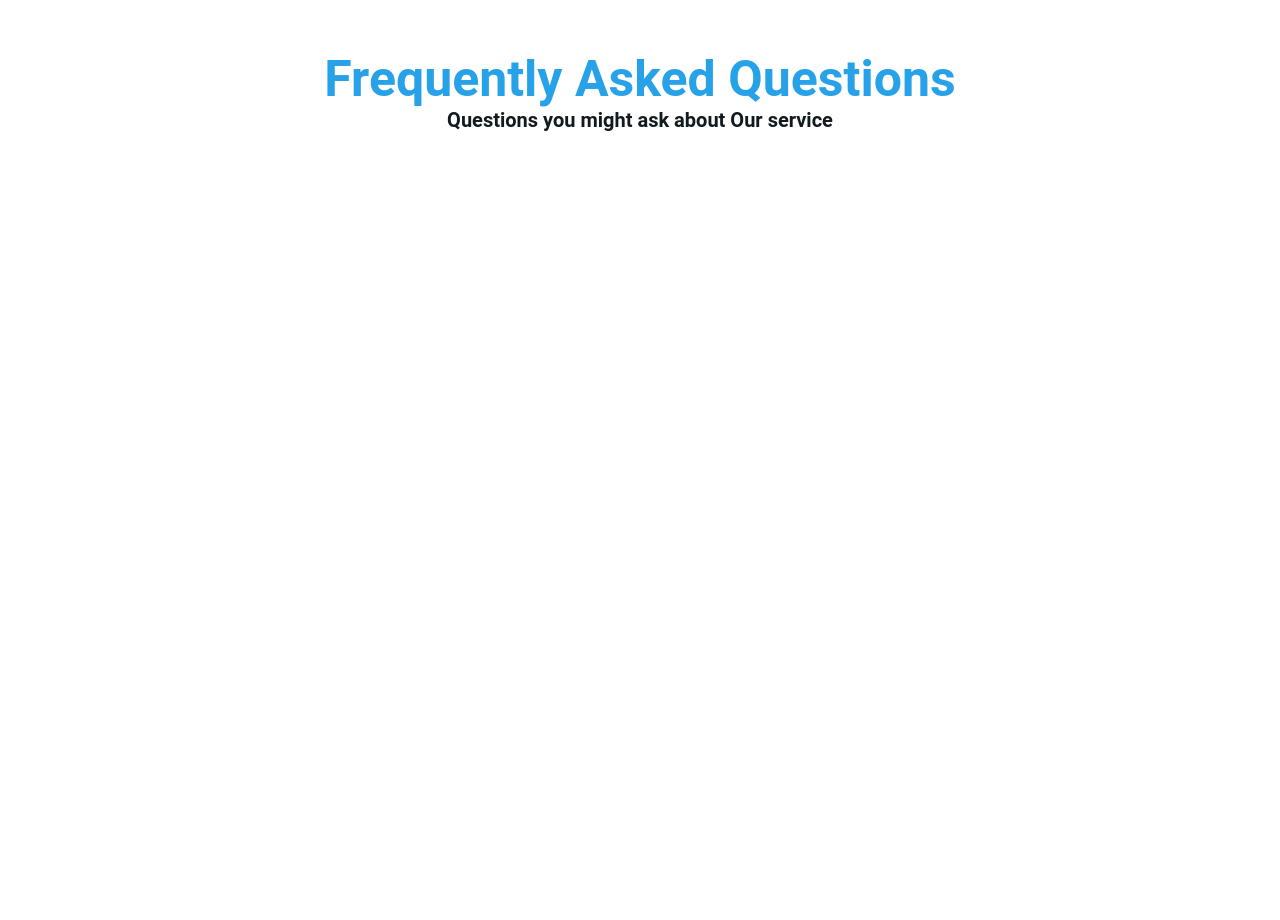
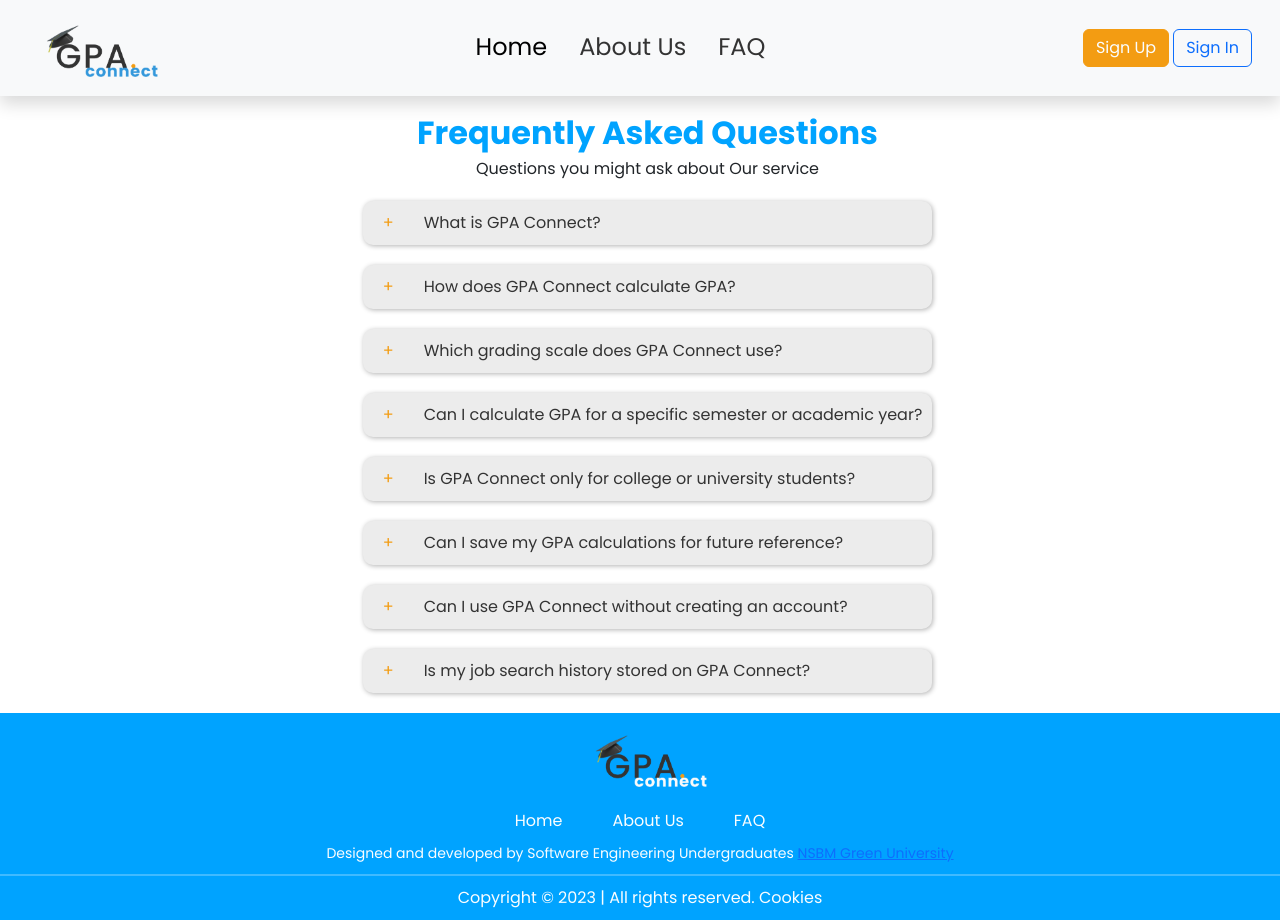
Before and after one commit to KumudithaRanasinghe/GPA_Connect, a Flask app: page /faq in a window 1280 px wide. Before the commit the page ends 131 px from the top, so only its background shows below. Run offline with Flask 3, Linux system fonts and the light colour scheme.

Commit message:
FAQ page added
faq page created and finishd

```diff
--- a/Templates/faq.html
+++ b/Templates/faq.html
@@ -1,21 +1,112 @@
 <!DOCTYPE html>
 <html lang="en">
 <head>
-  <meta charset="UTF-8">
-  <meta name="viewport" content="width=device-width, initial-scale=1.0">
-  <link rel="stylesheet" type="text/css" href="/static/CSS/faq.css">
-  <title>Document</title>
+    <meta charset="UTF-8">
+    <meta name="viewport" content="width=device-width, initial-scale=1.0">
+    <link rel="stylesheet" href="{{ url_for('static', filename='CSS/main.css') }}">
+    <link rel="stylesheet" href="{{ url_for('static', filename='CSS/faq.css') }}">
+    <!-- Bootstrap CSS - CDN -->
+    <link
+          href="https://cdn.jsdelivr.net/npm/bootstrap@5.3.2/dist/css/bootstrap.min.css"
+          rel="stylesheet"
+          integrity="sha384-T3c6CoIi6uLrA9TneNEoa7RxnatzjcDSCmG1MXxSR1GAsXEV/Dwwykc2MPK8M2HN"
+          crossorigin="anonymous">
+    <title>NSBM</title>
+
 </head>
 <body>
+<div class="main-wrapper">
+    <!-- nav bar start -->
+    <header>
+      {% include 'nav.html' %}
+    </header>
+    <!-- nav bar end -->
+    <!-- hero section start -->
+    {% block content %}
+      <!-- Your code Start here -->
 
-  <h1>
-    Frequently Asked Questions<br>
-  </h1>
-  <h5>
-    Questions you might ask about Our service
-  </h5>
+    <main class="load-font">
+
+       <div class="row-dev">
+            <div class="column-dev">
+                <span class="text-head">Frequently Asked Questions</span>
+                <span>Questions you might ask about Our service</span>
+
+                <div class="container">
+
+                    <details>
+                    <summary>What is GPA Connect?</summary>
+                    <div>
+                        <p>GPA Connect is a web application created using Flask Python that helps users calculate<br>their Grade Point Average (GPA) easily.</p>
+                    </div>
+                  </details>
+                  <details>
+                    <summary>How does GPA Connect calculate GPA?</summary>
+                    <div>
+                        <p>GPA Connect uses the standard GPA calculation formula, where each grade is assigned a<br>corresponding point value. The overall GPA is then calculated by averaging these<br>point values.</p>
+                    </div>
+                  </details>
+                  <details>
+                    <summary>Which grading scale does GPA Connect use?</summary>
+                    <div>
+                        <p>GPA Connect supports the common 4.0 scale.</p>
+                    </div>
+                  </details>
+                  <details>
+                    <summary>Can I calculate GPA for a specific semester or academic year?</summary>
+                    <div>
+                        <p>Yes, GPA Connect allows users to input grades for individual courses, specific semesters, or<br>entire academic years for accurate GPA calculations.</p>
+                    </div>
+                  </details>
+                  <details>
+                    <summary>Is GPA Connect only for college or university students?</summary>
+                    <div>
+                        <p>No, GPA Connect can be used anyone. but we specially target the NSBM learning system.</p>
+                    </div>
+                  </details>
+                  <details>
+                    <summary>Can I save my GPA calculations for future reference?</summary>
+                    <div>
+                        <p>Unfortunately, GPA Connect doesn't currently support saving calculations. It is designed for<br>on-the-fly GPA calculations. However, you can take a screenshot or manually<br>record your GPA for future reference.</p>
+                    </div>
+                  </details>
+                  <details>
+                    <summary>Can I use GPA Connect without creating an account?</summary>
+                    <div>
+                        <p>You can calculate GPA without an account, but creating account allows you to find jobs related<br> to your degree program and GPA value, We recommend creating an account<br> for a personalized experience.</p>
+                    </div>
+                  </details>
+                  <details>
+                    <summary>Is my job search history stored on GPA Connect?</summary>
+                    <div>
+                        <p>GPA Connect does not store individual user job search histories or any data related to your GPA.<br>only save your account details only. The application prioritizes user <br>privacy, and job search data is not retained on the server.</p>
+                    </div>
+                  </details>
+                </div>
+
+            </div>
+        </div>
 
 
 
+
+    </main>
+
+
+
+      <!-- Your code Start here -->
+
+    <!-- hero section end -->
+    {% endblock %}
+    <!-- footer start -->
+    {% include 'footer.html' %}
+  <!-- footer end -->
+</div>
+    <!-- Bootstrap JS - CDN -->
+    <script
+      src="https://cdn.jsdelivr.net/npm/bootstrap@5.3.0/dist/js/bootstrap.min.js"
+      integrity="sha384-fbbOQedDUMZZ5KreZpsbe1LCZPVmfTnH7ois6mU1QK+m14rQ1l2bGBq41eYeM/fS"
+      crossorigin="anonymous">
+    </script>
 </body>
 </html>
--- a/app.py
+++ b/app.py
@@ -251,6 +251,5 @@ def faq():
 
 
 
-
 if __name__ == '__main__':
     app.run(debug=True)
--- a/static/CSS/faq.css
+++ b/static/CSS/faq.css
@@ -1,19 +1,75 @@
-
 @import url("main.css");
 
-h1{
+.load-font{
+font-family: Poppins, sans-serif;
+margin-left: 15px;
+}
+
+
+.text-head{
+    font-size: xx-large;
+    font-family: Poppins, sans-serif;
+    font-weight: 700;
+    color: var(--primary-color);
+
+  }
+
+.row-dev{
+    display: flex;
+    flex-direction: row;
+    margin-top: 50px;
+    justify-content: space-around;
+    }
+.column-dev{
+    display: flex;
+    flex-direction: column;
+    justify-content: start;
     text-align: center;
-    font-size: 50px;
-    font-family: 'Roboto', sans-serif;
-    color: #27a2e9;
-    margin-top: 50px;
+}
+
+details{
+    border-radius: 10px;
+    background-color: #ececec;
+    font-size: medium;
+    text-align: left;
+    align-content: end;
+    margin: 20px;
+    font-size: small;
+    color: rgb(54, 54, 54);
+    box-shadow: 1px 1px 5px 0 rgba(0, 0, 0, 0.3);
 
 }
-h5{
-    text-align: center;
-    font-size: 20px;
-    font-family: 'Roboto', sans-serif;
-    color: #121a1f;
-
+summary {
+    padding: 10px;
+    list-style: none;
+    justify-content: space-between;
+    transition: 300ms;
+    color: var(--text-primary-color);
+    font-size: medium;
+    padding-right: 10px;
 
 }
+
+summary::-webkit-details-marker {
+    display: none;
+}
+
+summary::before{
+    content: "\002B";
+    margin-left: 10px;
+    margin-right: 30px;
+    color: var(--secondary-color);
+}
+
+details[open] summary {
+      border-bottom: 1px solid var(--secondary-color);
+      margin-bottom: 10px;
+}
+
+details[open] summary::before{
+    content: "\00D7";
+}
+
+  details[open] div{
+    padding: 5px;
+  }
```
Also changed, not shown: Templates/faq1.html (deleted, +0 -104 lines), static/CSS/faq1.css (deleted, +0 -144 lines).
